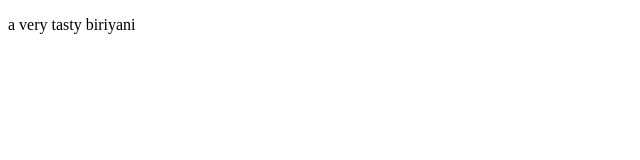
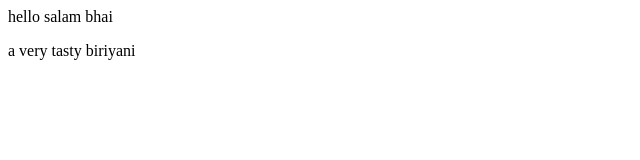
Before and after one commit to manaasMD/html, a plain HTML site: page gg.html in a window 1280 px wide. Shown: the whole page, without its empty margins (0-640 px from the left). Drawn offline with Linux system fonts and the light colour scheme.

Commit message:
Update gg.html

```diff
--- a/gg.html
+++ b/gg.html
@@ -6,7 +6,7 @@
     <title>Document</title>
 </head>
 <body>
-
+    hello salam bhai
 </body>
 </html>
 <div>
```
